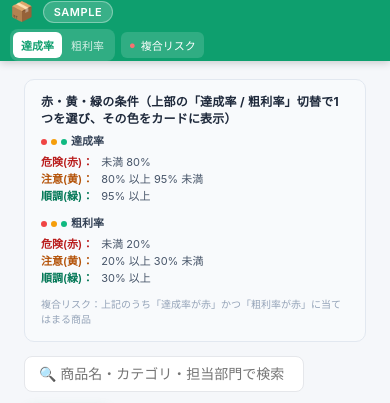
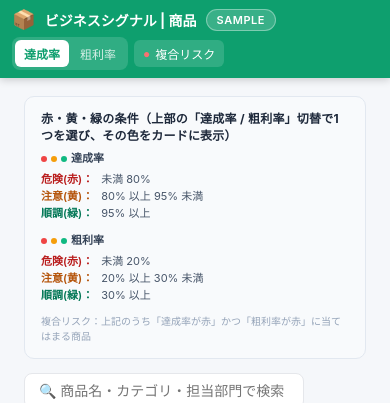
Before and after one commit to tanimahiroshi/signal-shohin, a plain HTML site: page index.html in a window 390 px wide. Shown: the top 403 px of the page. Drawn offline with Linux system fonts and the light colour scheme.

Commit message:
Fix mobile: show title in 2-row header

```diff
--- a/index.html
+++ b/index.html
@@ -251,12 +251,24 @@
     }
 
     @media (max-width: 640px) {
-      .header { padding: 0 10px; gap: 6px; }
-      .header-title { display: none; }
-      .demo-badge { display: none; }
-      .toggle-group { gap: 1px; }
-      .tog-btn { padding: 5px 8px; font-size: 11px; }
-      .risk-btn { padding: 5px 8px; font-size: 11px; }
+      .header {
+        height: auto;
+        flex-wrap: wrap;
+        padding: 8px 12px;
+        gap: 6px;
+      }
+      .header-left {
+        width: 100%;
+        justify-content: flex-start;
+      }
+      .header-title { font-size: 14px; }
+      .header-right {
+        width: 100%;
+        flex-wrap: wrap;
+        gap: 6px;
+      }
+      .tog-btn { padding: 5px 9px; font-size: 12px; }
+      .risk-btn { padding: 5px 9px; font-size: 12px; }
       .updated { display: none; }
     }
   </style>
```
